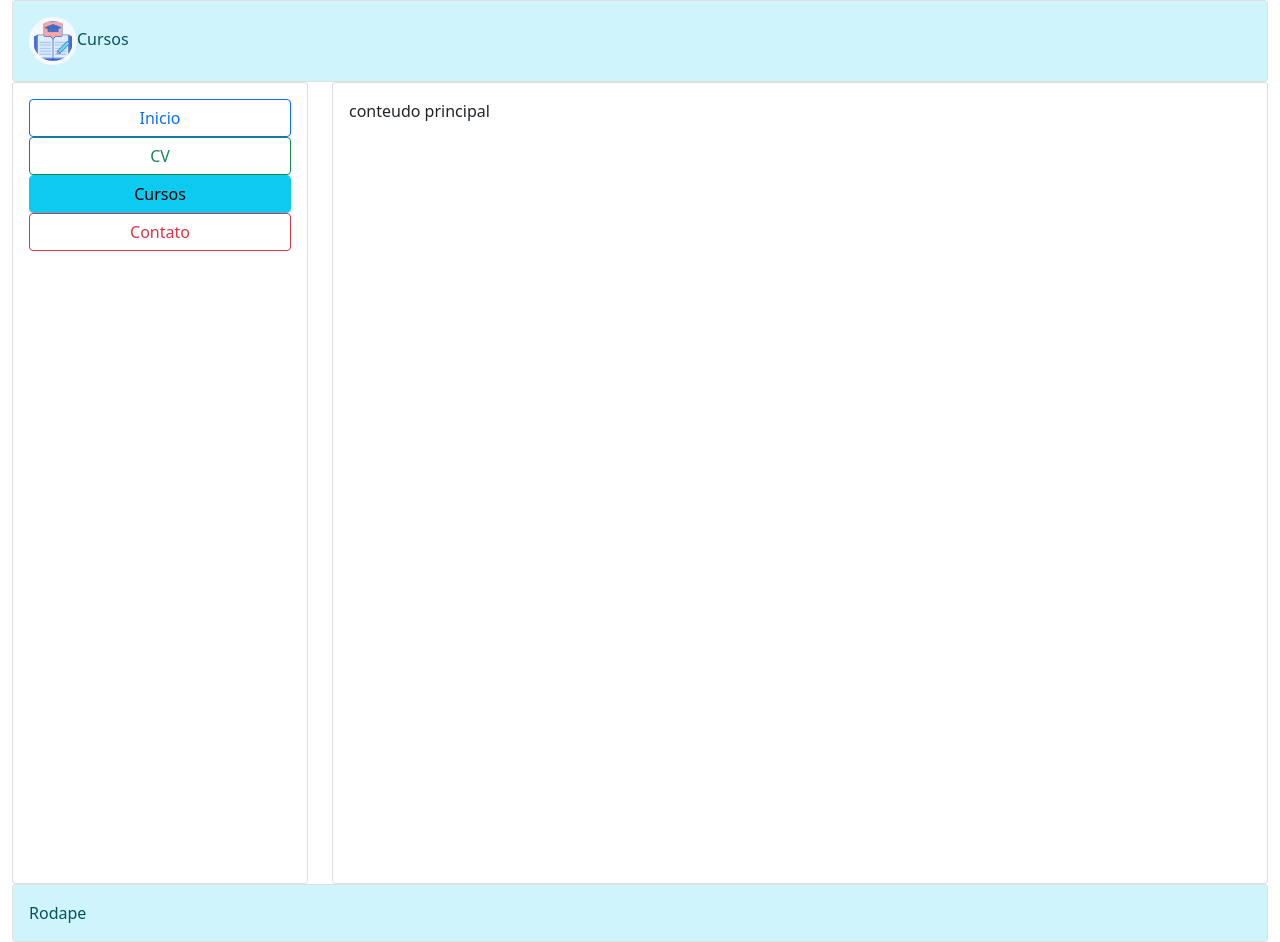
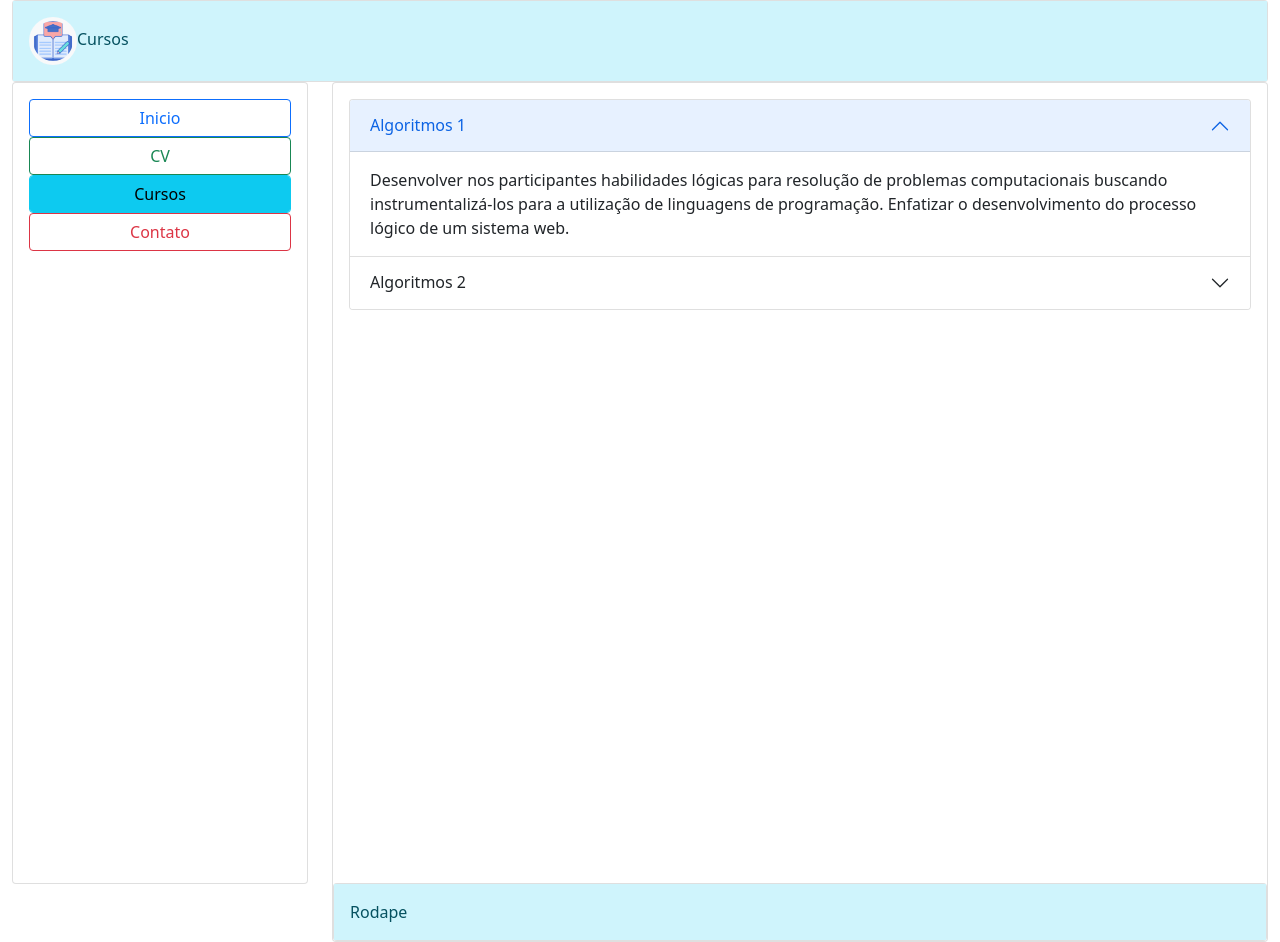
Before and after one commit to stefanpasold/stefanpasold.github.io, a plain HTML site: page cursos.html in a window 1280 px wide. Drawn offline with nearby package versions, Linux system fonts and the light colour scheme.

Commit message:
commit quatro

```diff
--- a/cursos.html
+++ b/cursos.html
@@ -26,8 +26,8 @@
     <div class="row">
         <div class="col-12">
             <div class="card">
-                <div class="card-body alert-info"> <img src="img/cursos.png"
-                    class="rounded-circle bg-light p-1" width="48px">Cursos</div>
+                <div class="card-body alert-info"> <img src="img/cursos.png" class="rounded-circle bg-light p-1"
+                        width="48px">Cursos</div>
             </div>
         </div>
     </div>
@@ -36,20 +36,46 @@
             <div class="card">
                 <div class="card-body vh-100">
                     <div class="button-group-vertical">
-                        <div class="btn btn-outline-primary btn-block form-control" onclick="javascript:window.location='/index.html'">Inicio</div>
-                        <div class="btn btn-outline-success btn-block form-control" onclick="javascript:window.location='/cv.html'">CV</div>
-                        <div class="btn btn-info btn-block form-control" onclick="javascript:window.location='/cursos.html'">Cursos</div>
-                        <div class="btn btn-outline-danger btn-block form-control" onclick="javascript:window.location='/contato.html'">Contato</div>
+                        <div class="btn btn-outline-primary btn-block form-control"
+                            onclick="javascript:window.location='/index.html'">Inicio</div>
+                        <div class="btn btn-outline-success btn-block form-control"
+                            onclick="javascript:window.location='/cv.html'">CV</div>
+                        <div class="btn btn-info btn-block form-control"
+                            onclick="javascript:window.location='/cursos.html'">Cursos</div>
+                        <div class="btn btn-outline-danger btn-block form-control"
+                            onclick="javascript:window.location='/contato.html'">Contato</div>
                     </div>
                 </div>
             </div>
         </div>
         <div class="col">
-            <cdiv class="card">
+            <div class="card">
                 <div class="card-body vh-100">
-                    conteudo principal
+                    <div class="accordion" id="accordionExample">
+                        <div class="accordion-item">
+                          <h2 class="accordion-header" id="headingOne">
+                            <button class="accordion-button" type="button" data-bs-toggle="collapse" data-bs-target="#collapseOne" aria-expanded="true" aria-controls="collapseOne">
+                              Algoritmos 1
+                            </button>
+                          </h2>
+                          <div id="collapseOne" class="accordion-collapse collapse show" aria-labelledby="headingOne" data-bs-parent="#accordionExample">
+                            <div class="accordion-body">
+                                Desenvolver nos participantes habilidades lógicas para resolução de problemas computacionais buscando instrumentalizá-los para a utilização de linguagens de programação. Enfatizar o desenvolvimento do processo lógico de um sistema web.
                             </div>
-            </cdiv>
+                          </div>
+                        </div>
+                        <div class="accordion-item">
+                          <h2 class="accordion-header" id="headingTwo">
+                            <button class="accordion-button collapsed" type="button" data-bs-toggle="collapse" data-bs-target="#collapseTwo" aria-expanded="false" aria-controls="collapseTwo">
+                              Algoritmos 2
+                            </button>
+                          </h2>
+                          <div id="collapseTwo" class="accordion-collapse collapse" aria-labelledby="headingTwo" data-bs-parent="#accordionExample">
+                            <div class="accordion-body">
+                                Desenvolver nos participantes habilidades lógicas para resolução de problemas computacionais buscando instrumentalizá-los para a utilização de linguagens de programação. Enfatizar o desenvolvimento do processo lógico de um sistema web.
+                            </div>
+                          </div>
+                        </div>
                 </div>
             </div>
             <div class="row">
```
Lines whose indentation alone changed are shown as unchanged.
